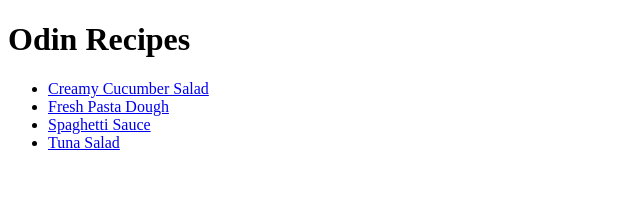
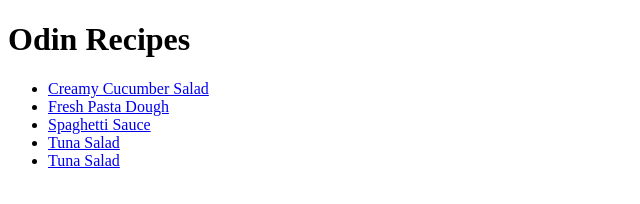
Before and after one commit to ngu-ngoc/odin-recipes, a website: page src/index.html in a window 1280 px wide. Shown: the full height of the page, 0-640 px from the left. Drawn offline with Linux system fonts and the light colour scheme.

Commit message:
Small change to test links.

```diff
--- a/src/index.html
+++ b/src/index.html
@@ -22,6 +22,9 @@
         <li>
             <a href="./pages/tuna-salad.html">Tuna Salad</a>
         </li>
+        <li>
+            <a href="pages/tuna-salad.html">Tuna Salad</a>
+        </li>
     </ul>
 </body>
 
```
